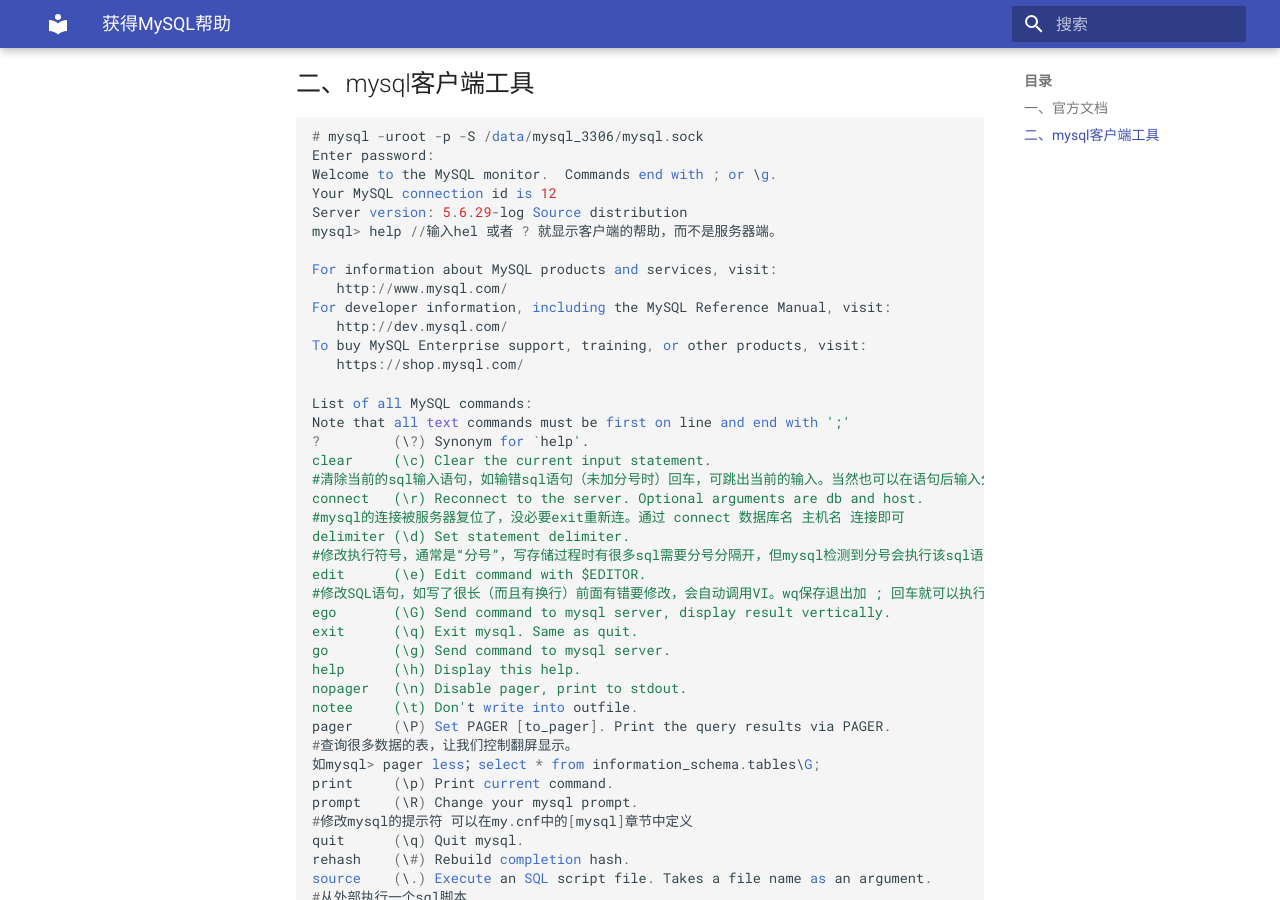
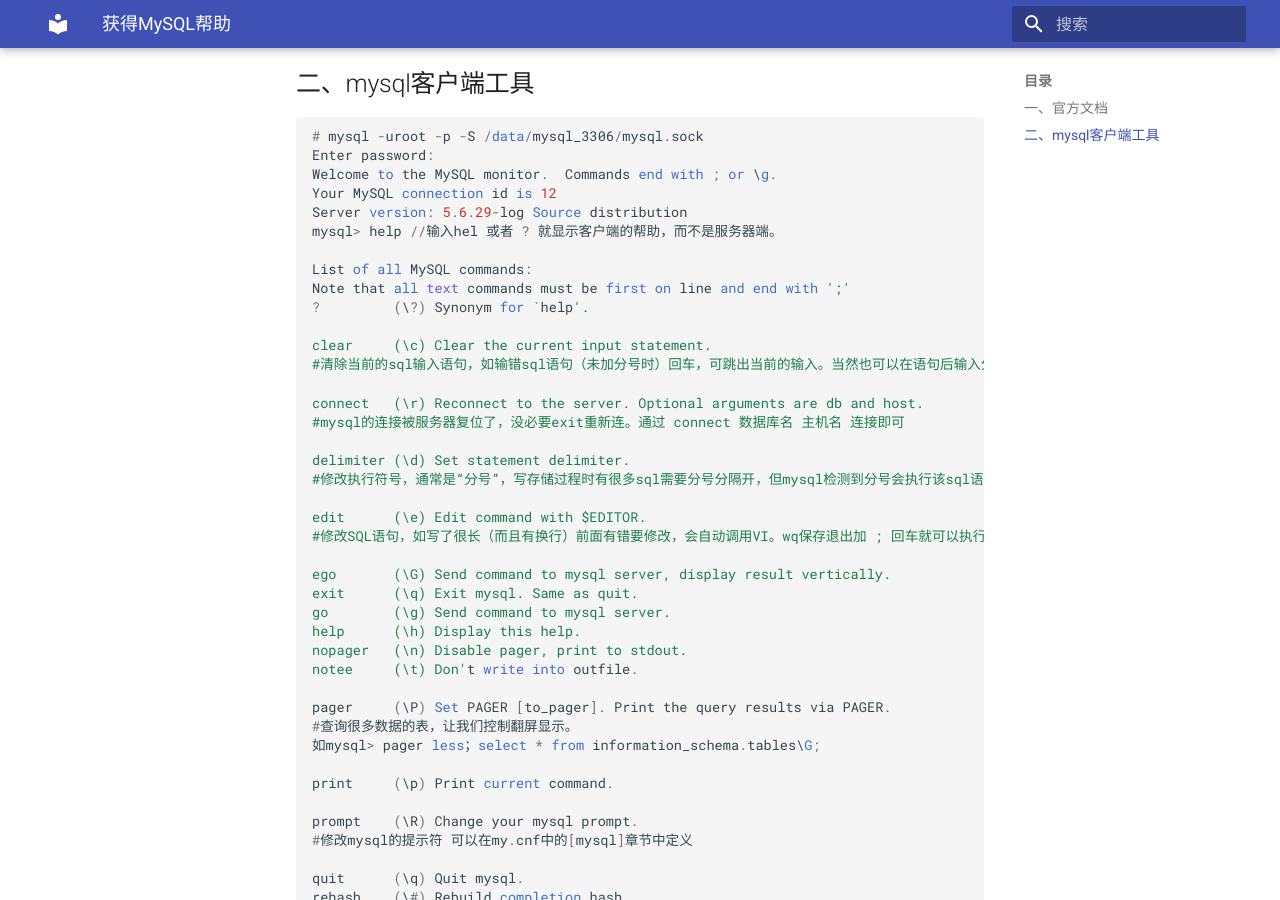
Before and after one commit to duliang123/dba100, an MkDocs documentation site: the page built from docs/mysql/help.md, in a window 1280 px wide and 900 px high, scrolled down 453 px. Built offline with MkDocs 1.6.1 and Material for MkDocs 9.7.7, drawn with Linux system fonts in a browser that asks for light colours.

Commit message:
Update help.md

````diff
--- a/docs/mysql/help.md
+++ b/docs/mysql/help.md
@@ -20,54 +20,65 @@ Your MySQL connection id is 12
 Server version: 5.6.29-log Source distribution
 mysql> help //输入hel 或者 ? 就显示客户端的帮助，而不是服务器端。
 
-For information about MySQL products and services, visit:
-   http://www.mysql.com/
-For developer information, including the MySQL Reference Manual, visit:
-   http://dev.mysql.com/
-To buy MySQL Enterprise support, training, or other products, visit:
-   https://shop.mysql.com/
-
 List of all MySQL commands:
 Note that all text commands must be first on line and end with ';'
 ?         (\?) Synonym for `help'.
+
 clear     (\c) Clear the current input statement.
 #清除当前的sql输入语句，如输错sql语句（未加分号时）回车，可跳出当前的输入。当然也可以在语句后输入分号结束，但有报错信息。
+
 connect   (\r) Reconnect to the server. Optional arguments are db and host.
 #mysql的连接被服务器复位了，没必要exit重新连。通过 connect 数据库名 主机名 连接即可
+
 delimiter (\d) Set statement delimiter.
 #修改执行符号，通常是“分号”，写存储过程时有很多sql需要分号分隔开，但mysql检测到分号会执行该sql语句，存储过程就写不完了。所以delimiter就解决这个问题，改变当然执行的符号。
+
 edit      (\e) Edit command with $EDITOR.
 #修改SQL语句，如写了很长（而且有换行）前面有错要修改，会自动调用VI。wq保存退出加 ; 回车就可以执行了
+
 ego       (\G) Send command to mysql server, display result vertically.
 exit      (\q) Exit mysql. Same as quit.
 go        (\g) Send command to mysql server.
 help      (\h) Display this help.
 nopager   (\n) Disable pager, print to stdout.
 notee     (\t) Don't write into outfile.
+
 pager     (\P) Set PAGER [to_pager]. Print the query results via PAGER.
 #查询很多数据的表，让我们控制翻屏显示。
 如mysql> pager less；select * from information_schema.tables\G;
+
 print     (\p) Print current command.
+
 prompt    (\R) Change your mysql prompt.
 #修改mysql的提示符 可以在my.cnf中的[mysql]章节中定义
+
 quit      (\q) Quit mysql.
 rehash    (\#) Rebuild completion hash.
+
 source    (\.) Execute an SQL script file. Takes a file name as an argument.
 #从外部执行一个sql脚本
+
 status    (\s) Get status information from the server.
 #获得mysql服务器的状态信息（当前连接id,用户、数据库、字符集、启动时间等）
+
 system    (\!) Execute a system shell command.
 #后跟操作系统命令，显示系统操作的结果，这样就不用退出mysql再执行系统命令了。
+
 tee       (\T) Set outfile [to_outfile]. Append everything into given outfile.
 #把查询结果输入到给定文件中去
+
 use       (\u) Use another database. Takes database name as argument.
 #切换当前使用的数据库
+
 charset   (\C) Switch to another charset. Might be needed for processing binlog with multi-byte charsets.
 #改变字符集 如：charset gbk  (改变客户端和连接的字符集，可用status查看)
+
 warnings  (\W) Show warnings after every statement.
 #在每一个语句后显示警告信息。
+
 nowarning (\w) Don't show warnings after every statement.
 #不显示警告信息
+
 For server side help, type 'help contents'
 #查看服务器端帮助，使用help contents
 ```
````
